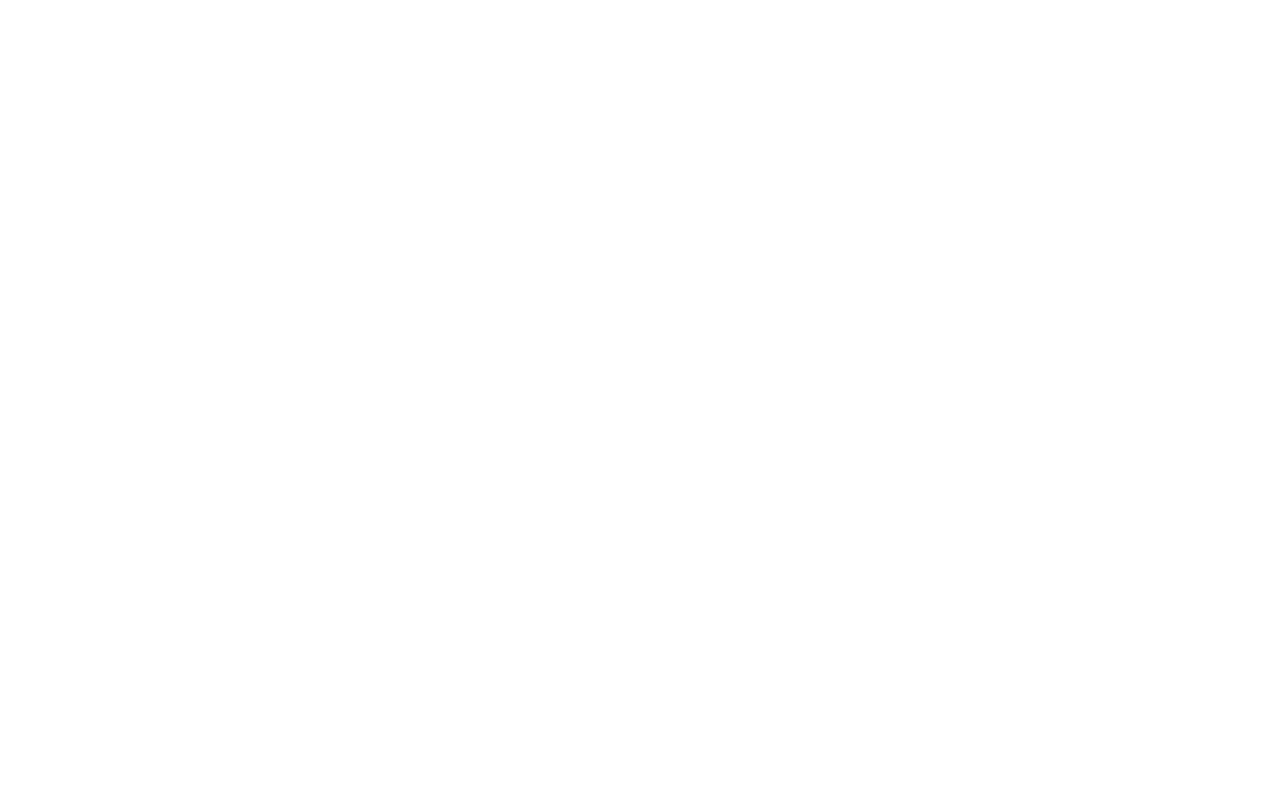
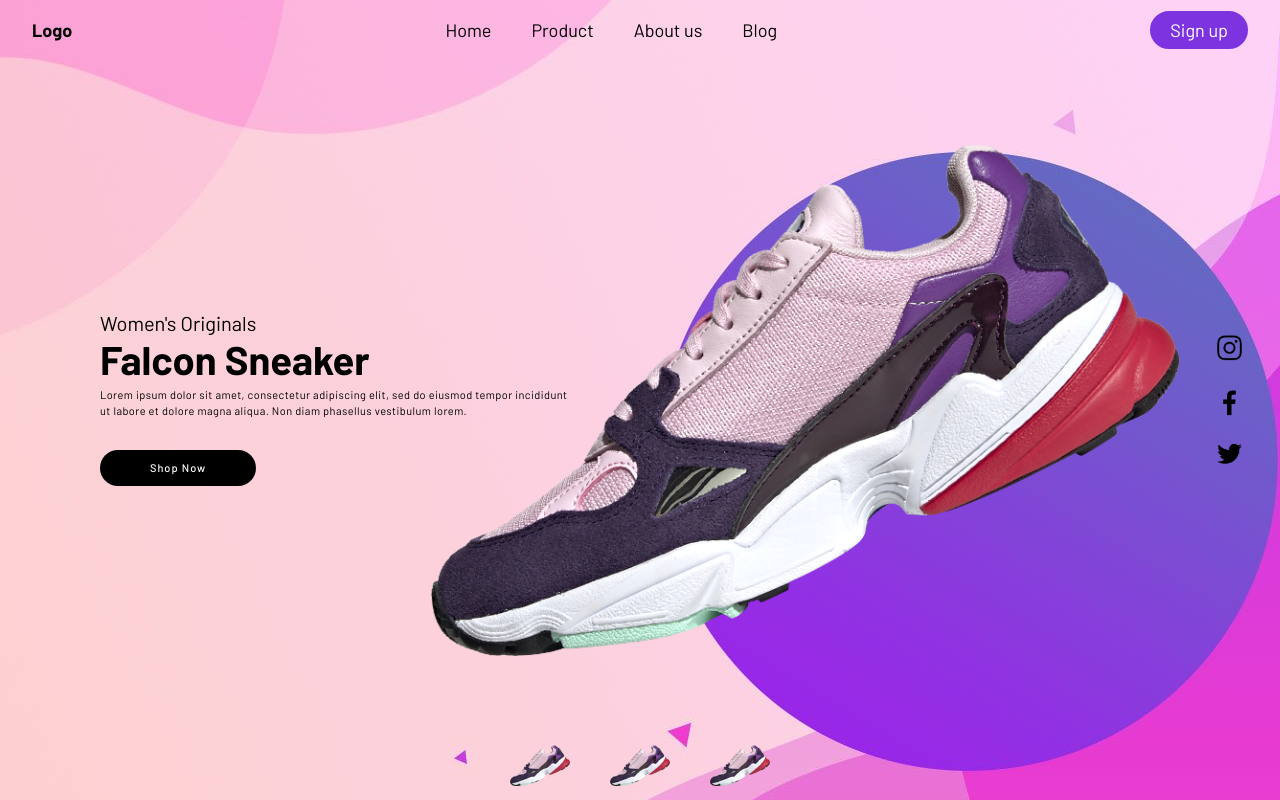
Before and after one commit to HinTran013/IE104---Sneaker-Store, a React (Create React App) app: page / in a window 1280 px wide. Built offline with nearby package versions, Linux system fonts and the light colour scheme.

Commit message:
navbar + router

```diff
--- a/package.json
+++ b/package.json
@@ -9,6 +9,7 @@
     "bootstrap": "^5.1.3",
     "react": "^17.0.2",
     "react-dom": "^17.0.2",
+    "react-router-dom": "^5.3.0",
     "react-scripts": "^4.0.3",
     "web-vitals": "^1.1.2"
   },
--- a/src/App.js
+++ b/src/App.js
@@ -1,11 +1,23 @@
 import './styles/App.css';
+import { BrowserRouter as Router, Route, Switch } from 'react-router-dom'
+import HomePage from './pages/HomePage'
+import ProductPage from './pages/ProductPage'
+import AboutUsPage from './pages/AboutUsPage'
+import BlogPage from './pages/BlogPage'
+import Navbar from './components/Navbar/Navbar';
 
 function App() {
   return (
-    <div>
-
-    </div>
-  );
+    <Router>
+      <Navbar />
+      <Switch>
+        <Route path='/' exact component={HomePage} />
+        <Route path='/product' component={ProductPage} />
+        <Route path='/about-us' component={AboutUsPage} />
+        <Route path='/blog' component={BlogPage} />
+      </Switch>
+    </Router>
+  )
 }
 
 export default App;
--- /dev/null
+++ b/src/components/Navbar/Navbar.css
@@ -0,0 +1,86 @@
+.header__container {
+     box-sizing: border-box;
+     height: 60px;
+     background-color: transparent;
+     display: flex;
+     justify-content: space-between;
+     align-items: center;
+     position: fixed;
+     top: 0;
+     left: 0;
+     right: 0;
+     z-index: 10;
+}
+
+.header__logo {
+     margin-left: 32px;
+     cursor: pointer;
+     font-size: 1.8rem;
+}
+
+.header__navbar {
+     display: flex;
+     list-style-type: none;
+}
+
+.header__navbar-item {
+     margin: 0 20px;
+     cursor: pointer;
+     position: relative;
+     font-size: 1.8rem;
+}
+
+.header__navbar-item a {
+     color: black;
+     text-decoration: none;
+}
+
+.header__navbar-item p::before {
+     content: "";
+     position: absolute;
+     bottom: -6px;
+     width: 100%;
+     height: 3px;
+     background-color: rgba(0, 0, 0, 0.6);
+     border-radius: 5px;
+     display: none;
+     animation: expand ease-in 0.25s;
+}
+
+.header__navbar-item:hover p::before {
+     display: block;
+}
+
+.header__btn {
+     margin-right: 32px;
+     font-family: 'Barlow', sans-serif;
+     font-size: 1.8rem;
+     padding: 6px 18px;
+     background-color: rgb(126, 51, 224);
+     border-radius: 38px;
+     outline: none;
+     border: 2px solid rgb(126, 51, 224);
+     cursor: pointer;
+     color: white;
+     transition: all 0.2s ease-in;
+}
+
+.header__btn:hover {
+     background-color: transparent;
+     color: rgb(126, 51, 224);
+     border: 2px solid rgb(126, 51, 224);
+     transition: all 0.2s ease-in;
+}
+
+
+/* ANIMATIONS */
+@keyframes expand {
+     from {
+          width: 0;
+          opacity: 0;
+     }
+     to {
+          width: 100%;
+          opacity: 1;
+     }
+}
--- /dev/null
+++ b/src/components/Navbar/Navbar.jsx
@@ -0,0 +1,39 @@
+import React from 'react'
+import { Link } from 'react-router-dom'
+import './Navbar.css'
+
+function Navbar() {
+
+     return (
+          <>
+               <div className='header__container'>
+                    <h3 className='header__logo'>Logo</h3>
+                    <ul className='header__navbar'>
+                         <li className='header__navbar-item'>
+                              <Link to='/'>
+                                   <p>Home</p>
+                              </Link>
+                         </li>
+                         <li className='header__navbar-item'>
+                              <Link to='/product'>
+                                   <p>Product</p>
+                              </Link>
+                         </li>
+                         <li className='header__navbar-item'>
+                              <Link to='/about-us'>
+                                   <p>About us</p>
+                              </Link>
+                         </li>
+                         <li className='header__navbar-item'>
+                              <Link to='/blog'>
+                                   <p>Blog</p>
+                              </Link>
+                         </li>
+                    </ul>
+                    <button className='header__btn'>Sign up</button>
+               </div>
+          </>
+     )
+}
+
+export default Navbar
--- a/src/pages/HomePage.jsx
+++ b/src/pages/HomePage.jsx
@@ -1,5 +1,12 @@
 import React from "react";
+import SliderHomepage from "../components/SliderHomePage/SliderHomepage";
 
-const HomePage = () => <h1>This is home page</h1>
+const HomePage = () => {
+     return (
+          <>
+               <SliderHomepage />
+          </>
+     )
+}
 
 export default HomePage
--- a/src/styles/App.css
+++ b/src/styles/App.css
@@ -0,0 +1,10 @@
+* {
+     box-sizing: inherit;
+}
+
+html {
+     font-size: 62.5%;
+     line-height: 1.6rem;
+     font-family: 'Barlow', sans-serif;
+     box-sizing: border-box;
+}
```
Also changed, not shown: 1 other file (tests, documents, lock files or other folders).
